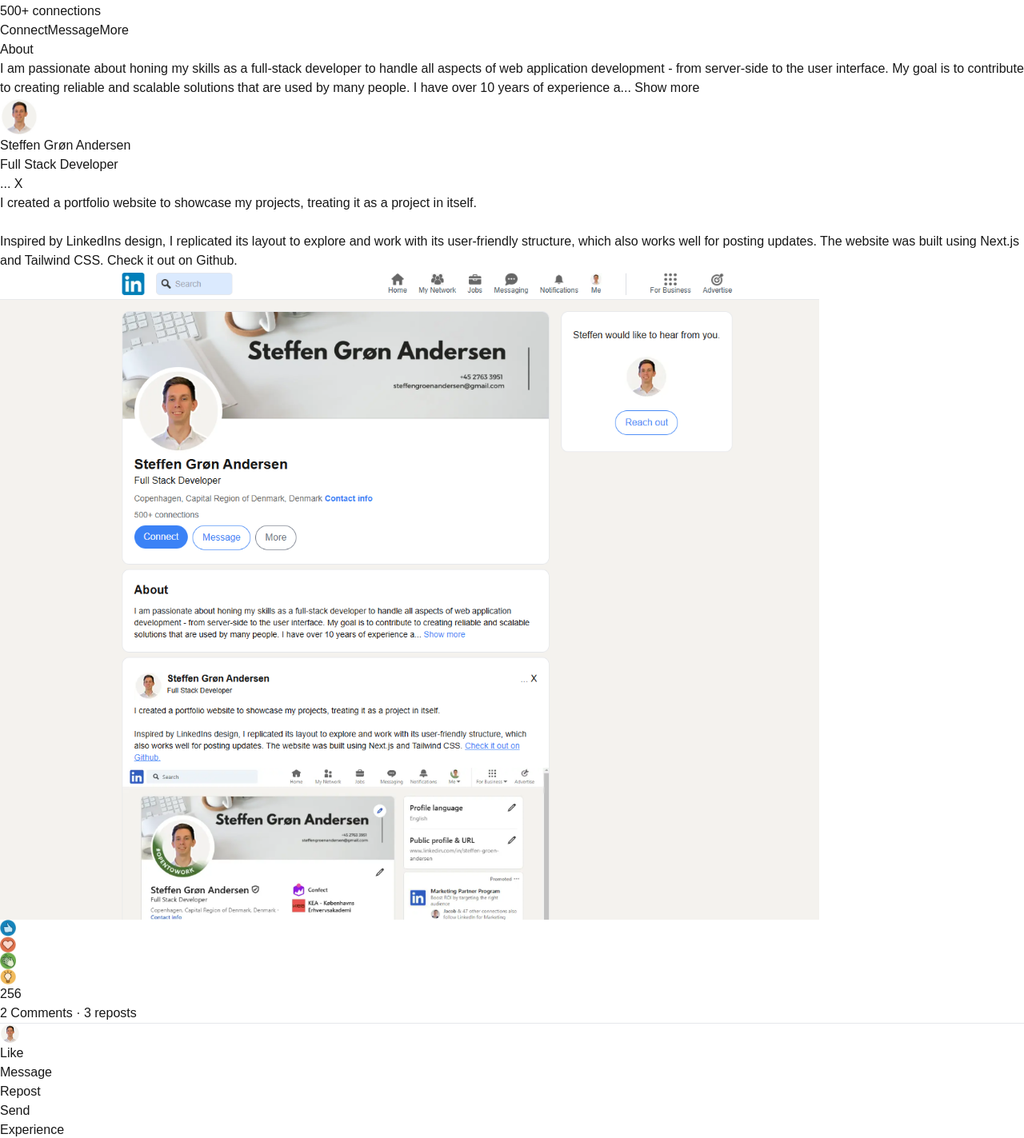
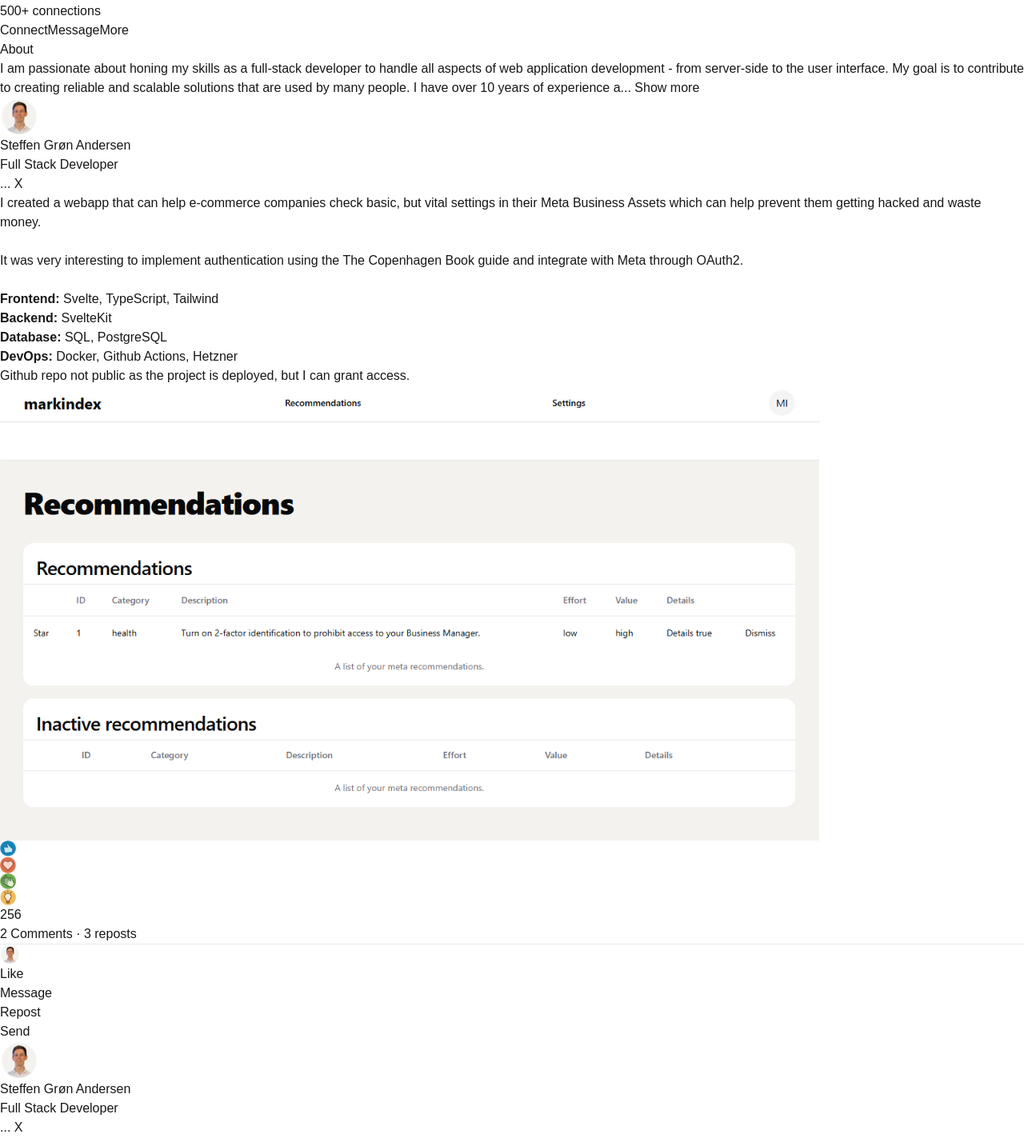
Before and after one commit to steffengroenandersen/portfolio, a Next.js app: page / in a window 1280 px wide. Shown: the part 969-2392 px from the top of the page at 80% size. Built offline with nearby package versions, Linux system fonts and the light colour scheme.

Commit message:
Add markindex

```diff
--- a/src/app/sections/post-section.tsx
+++ b/src/app/sections/post-section.tsx
@@ -3,6 +3,100 @@
 
 export default function PostSection() {
   return (
+    <>
+      <section className="bg-white rounded-xl border">
+        <div className="flex gap-2 pt-6 px-5">
+          <div>
+            <Image src={`${basePath}/profile.jpg`} alt="Profile photo" width={48} height={48} />
+          </div>
+          <div>
+            <p className="font-semibold">Steffen Grøn Andersen</p>
+            <p className="text-xs">Full Stack Developer</p>
+          </div>
+          <div className="ml-auto">... X</div>
+        </div>
+        <div className="px-5 py-2">
+          <p className="text-sm">
+            I created a webapp that can help e-commerce companies check basic, but vital settings in their
+            Meta Business Assets which can help prevent them getting hacked and waste money.
+            <br />
+            <br />
+            It was very interesting to implement authentication using the{" "}
+            <a href="https://thecopenhagenbook.com/" className="text-blue-600">
+              The Copenhagen Book guide
+            </a>{" "}
+            and integrate with Meta through OAuth2.
+            <br />
+            <br />
+            <ol>
+              <li>
+                <b>Frontend: </b>Svelte, TypeScript, Tailwind
+              </li>
+              <li>
+                <b>Backend: </b>SvelteKit
+              </li>
+              <li>
+                <b>Database: </b> SQL, PostgreSQL
+              </li>
+              <li>
+                <b>DevOps: </b> Docker, Github Actions, Hetzner
+              </li>
+            </ol>
+            Github repo not public as the project is deployed, but I can grant access.
+          </p>
+        </div>
+        <div>
+          <Image src={`${basePath}/markindex.png`} alt="Portfolio Page" width={1024} height={1024} />
+        </div>
+        <div className="flex justify-between px-5 py-2">
+          <div className="flex">
+            <Image
+              src={`${basePath}/icons/thumbs-up.png`}
+              alt="Thumbs up"
+              width={20}
+              height={20}
+              className="object-contain"
+            />
+            <Image
+              src={`${basePath}/icons/heart.png`}
+              alt="Thumbs up"
+              width={20}
+              height={20}
+              className="object-contain"
+            />
+            <Image
+              src={`${basePath}/icons/clap.png`}
+              alt="Thumbs up"
+              width={20}
+              height={20}
+              className="object-contain"
+            />
+            <Image
+              src={`${basePath}/icons/light.png`}
+              alt="Thumbs up"
+              width={20}
+              height={20}
+              className="object-contain"
+            />
+            <p className="ml-2">256</p>
+          </div>
+          <div>
+            <p>
+              2 Comments <span className="mx-1 font-bold">·</span> 3 reposts
+            </p>
+          </div>
+        </div>
+        <hr className="mx-5" />
+        <div className="flex justify-between px-5 py-2">
+          <div>
+            <Image src={`${basePath}/profile.jpg`} alt="Profile photo" width={25} height={25} />
+          </div>
+          <div>Like</div>
+          <div>Message</div>
+          <div>Repost</div>
+          <div>Send</div>
+        </div>
+      </section>
       <section className="bg-white rounded-xl border">
         <div className="flex gap-2 pt-6 px-5">
           <div>
@@ -78,5 +172,6 @@
           <div>Send</div>
         </div>
       </section>
+    </>
   );
 }
```
Also changed, not shown: public/markindex.png (added). Lines whose indentation alone changed are shown as unchanged.
